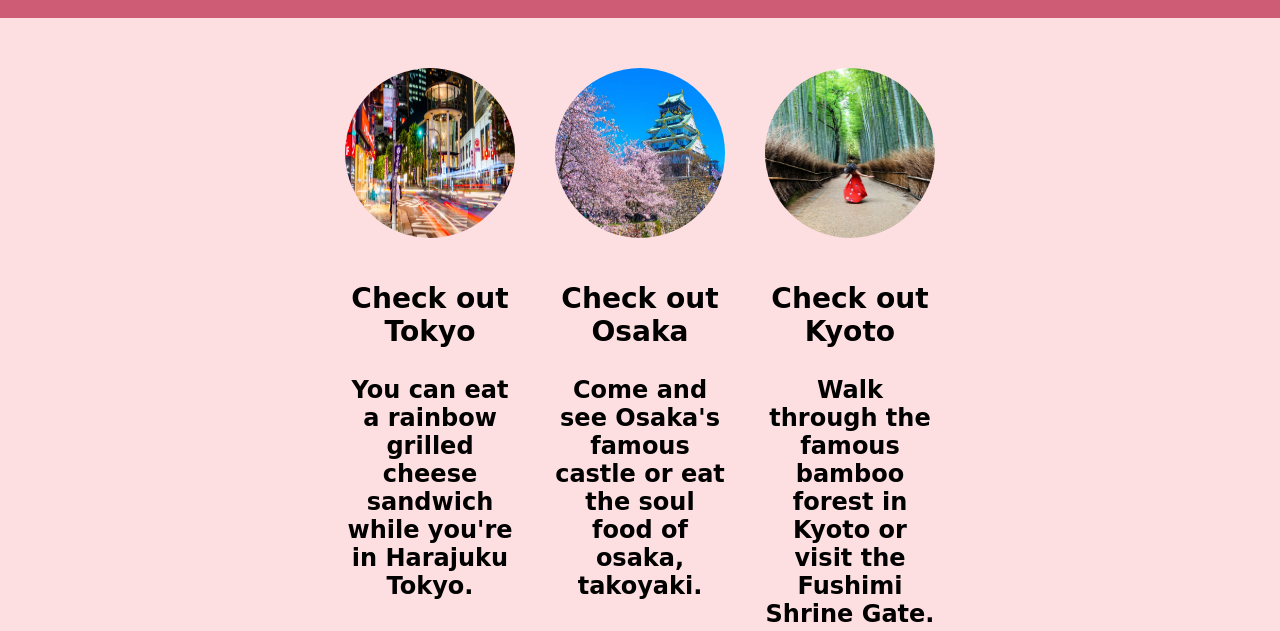
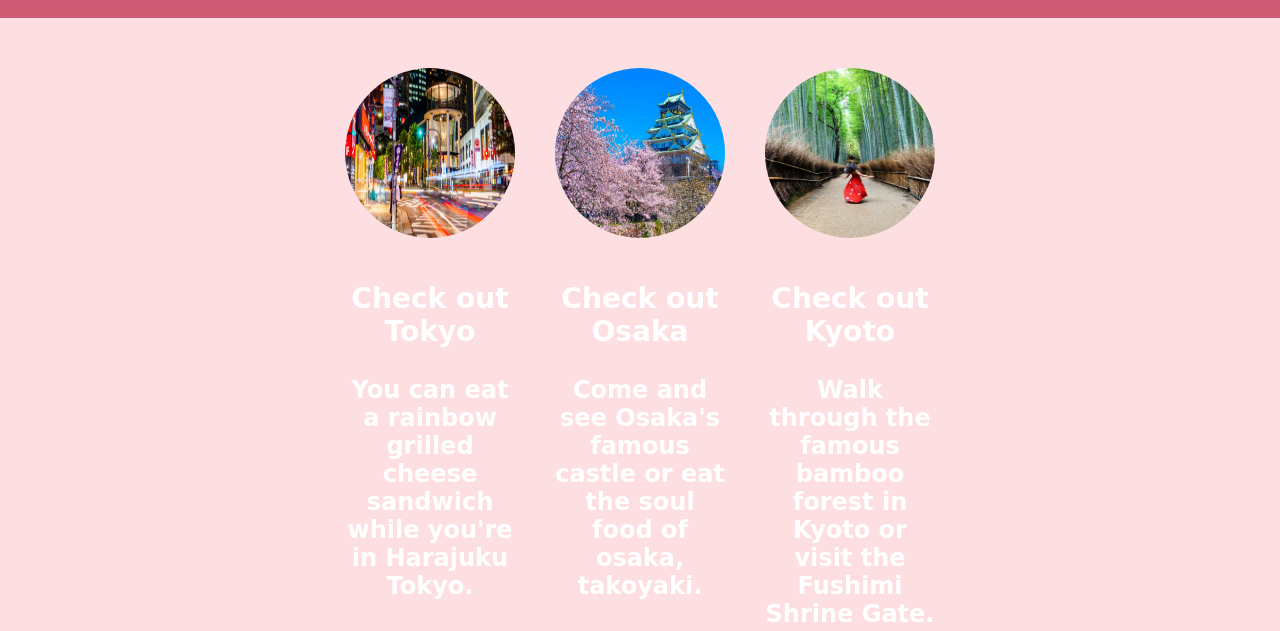
Before and after one commit to kitkassabar/Homesite, a website built with Vite: page index.html in a window 1280 px wide. Shown: the part 416-1047 px from the top of the page. Built offline with nearby package versions, Linux system fonts and the light colour scheme; a web font is replaced by a local one.

Commit message:
Update styles.css

```diff
--- a/styles.css
+++ b/styles.css
@@ -18,6 +18,11 @@ body {
 
 
 }
+
+#top-places {
+    color:white;
+}
+
 
 .header-sub{
     margin:500px;
```
